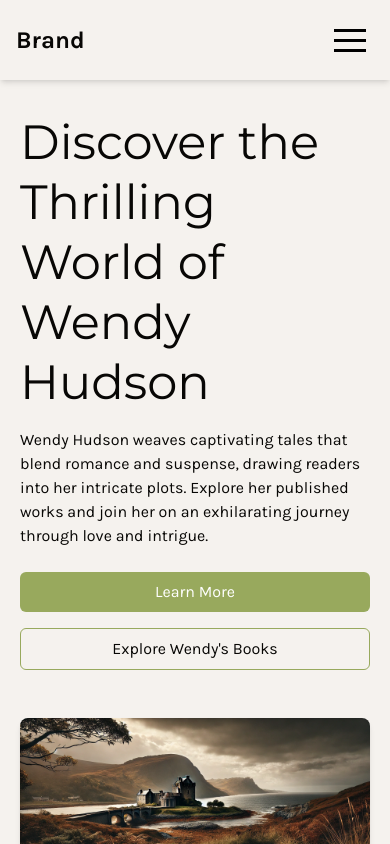
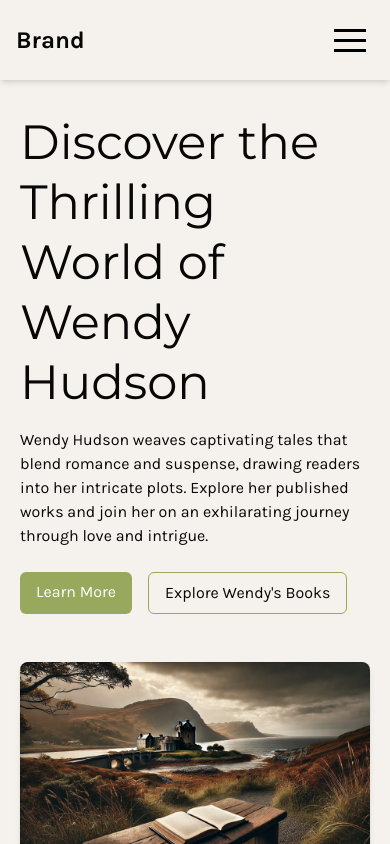
Before and after one commit to gillianroberts1/Wendy-Hudson-Author, a React (Vite) app: page / in a window 390 px wide. Shown: the top 844 px of the page. Built offline with nearby package versions, Linux system fonts and the light colour scheme.

Commit message:
hero buttons on sm now sitting horizonal

```diff
--- a/src/components/Hero.jsx
+++ b/src/components/Hero.jsx
@@ -20,8 +20,8 @@
           <p>
             Wendy Hudson weaves captivating tales that blend romance and suspense, drawing readers into her intricate plots. Explore her published works and join her on an exhilarating journey through love and intrigue.
           </p>
-          <div className="flex flex-col sm:flex-row sm:justify-start gap-4">
-            <Link
+          <div className="flex flex-row flex-wrap justify-start gap-4">
+          <Link
               to="/about"
               className="min-w-fit bg-accent text-white px-4 py-2 rounded-md hover:bg-opacity-80 text-center"
             >
```
